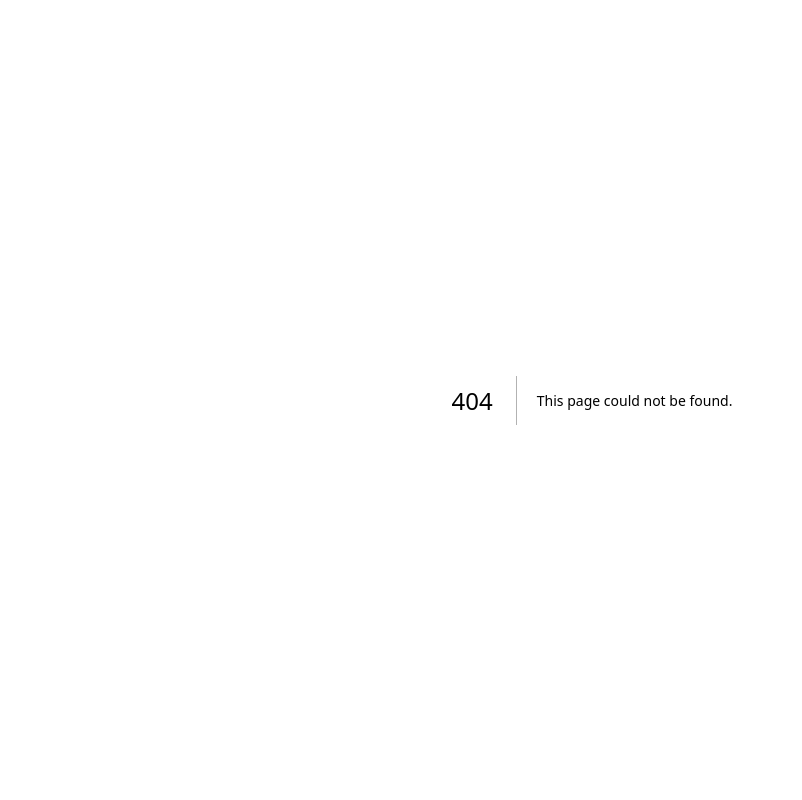
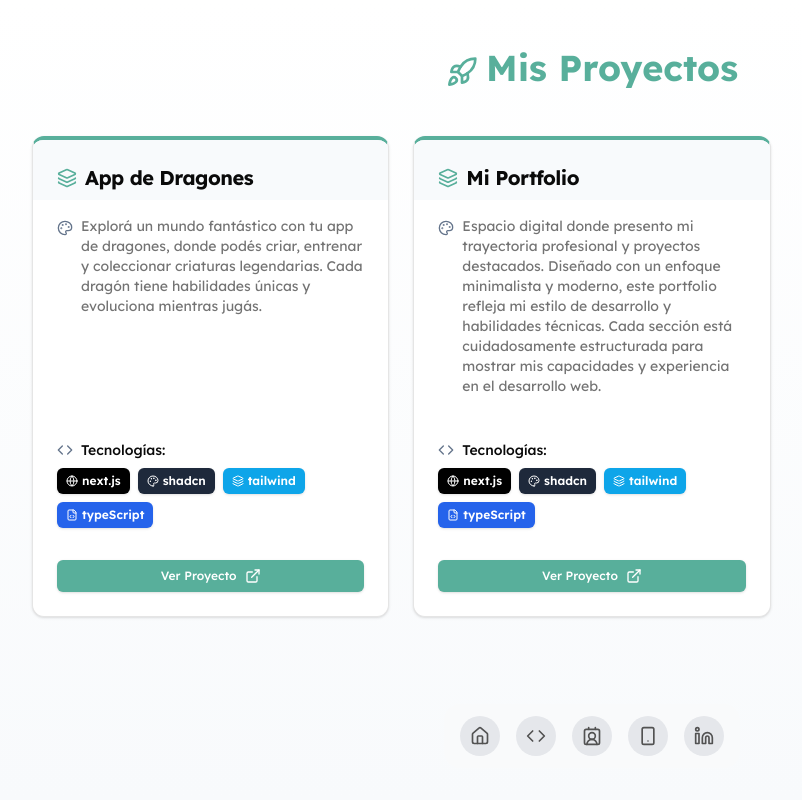
Before and after one commit to rafatreggia/myportfolio, a Next.js app in the folder frontend/: page /proyectos in a window 1280 px wide. Before the commit this address had no page. Shown: the top 800 px of the page, without its empty margins (48-850 px from the left). Built offline with nearby package versions, Linux system fonts and the light colour scheme.

Commit message:
muestra de mis proyectos

```diff
--- a/frontend/app/layout.js
+++ b/frontend/app/layout.js
@@ -3,39 +3,38 @@ import "./globals.css";
 import { Lexend } from "next/font/google";
 const inter = Inter({ subsets: ["latin"] });
 const lexend = Lexend({ subsets: ["latin"] });
-import { Toaster } from "@/components/ui/toaster"
+import { Toaster } from "@/components/ui/toaster";
 import Footer from "@/components/Footer";
-
+import Nav from "@/components/Nav";
 
 export const metadata = {
   title: "Rafa Treggia",
-  description: "Soy Rafael Treggia, un Desarrollador Fullstack, apasionado por crear soluciones creativas e innovadoras. En mi portfolio podrás ver algunos de mis proyectos más destacados. Siempre estoy abierto a nuevas oportunidades de trabajo y colaboraciones. ¡Hablemos y hagamos algo increíble juntos!",
+  description:
+    "Soy Rafael Treggia, un Desarrollador Fullstack, apasionado por crear soluciones creativas e innovadoras. En mi portfolio podrás ver algunos de mis proyectos más destacados. Siempre estoy abierto a nuevas oportunidades de trabajo y colaboraciones. ¡Hablemos y hagamos algo increíble juntos!",
   icons: {
     icon: [
       {
-        media: '(prefers-color-scheme: light)',
-        url: '/images/icon.jpg',
-        href: '/images/icon.jpg',
+        media: "(prefers-color-scheme: light)",
+        url: "/images/icon.jpg",
+        href: "/images/icon.jpg",
       },
       {
-        media: '(prefers-color-scheme: dark)',
-        url: '/images/icon.jpg',
-        href: '/images/icon.jpg',
+        media: "(prefers-color-scheme: dark)",
+        url: "/images/icon.jpg",
+        href: "/images/icon.jpg",
       },
     ],
   },
-
-
-
 };
 
 export default function RootLayout({ children }) {
   return (
     <html lang="en">
-      <body className={ `${lexend.className} overflow-x-hidden w-screen`}>{children}
-      <Toaster />
-      <Footer/>
-
+      <body className={`${lexend.className} overflow-x-hidden w-screen`}>
+        {children}
+        <Toaster />
+        <Nav />
+        <Footer />
       </body>
     </html>
   );
--- a/frontend/app/page.jsx
+++ b/frontend/app/page.jsx
@@ -14,7 +14,7 @@ export default function Home() {
 
       <Hero/>
       <Software/>
-      <Nav/>
+
       <Tecnologias/>
       <SobreMi/>
       <Formulario/>
--- /dev/null
+++ b/frontend/app/proyectos/page.jsx
@@ -0,0 +1,131 @@
+"use client";
+import {
+  Card,
+  CardContent,
+  CardDescription,
+  CardFooter,
+  CardHeader,
+  CardTitle,
+} from "@/components/ui/card";
+import { Badge } from "@/components/ui/badge";
+import { Button } from "@/components/ui/button";
+import {
+  ExternalLink,
+  Code,
+  Rocket,
+  Palette,
+  Layers,
+  FileCode,
+  Database,
+  Globe,
+} from "lucide-react";
+
+const Page = () => {
+  const proyectos = [
+    {
+      nombre: "App de Dragones",
+      descripcion:
+        "Explorá un mundo fantástico con tu app de dragones, donde podés criar, entrenar y coleccionar criaturas legendarias. Cada dragón tiene habilidades únicas y evoluciona mientras jugás.",
+      link: "https://appdragones.vercel.app/",
+      tecnologias: ["next.js", "shadcn", "tailwind", "typeScript"],
+    },
+    {
+      nombre: "Mi Portfolio",
+      descripcion:
+        "Espacio digital donde presento mi trayectoria profesional y proyectos destacados. Diseñado con un enfoque minimalista y moderno, este portfolio refleja mi estilo de desarrollo y habilidades técnicas. Cada sección está cuidadosamente estructurada para mostrar mis capacidades y experiencia en el desarrollo web.",
+      link: "https://rafatreggia.vercel.app/",
+      tecnologias: ["next.js", "shadcn", "tailwind", "typeScript"],
+    },
+    // Puedes agregar más proyectos aquí
+  ];
+
+  return (
+    <div className="w-full min-h-[100vh] px-10 xl:px-20 py-12 relative bg-gradient-to-b from-background to-slate-50 dark:from-background dark:to-slate-900/20">
+      <h1 className="text-center text-4xl font-bold mb-12 bg-[#58AF9B] text-transparent bg-clip-text">
+        <Rocket className="inline-block mr-2 h-8 w-8 text-[#58AF9B]" />
+        Mis Proyectos
+      </h1>
+
+      <div className="grid grid-cols-1 md:grid-cols-2 lg:grid-cols-3 gap-6">
+        {proyectos.map((proyecto, index) => (
+          <Card
+            key={index}
+            className="overflow-hidden transition-all hover:shadow-lg border-t-4 border-t-[#58AF9B] hover:scale-[1.02] duration-300"
+          >
+            <CardHeader className="pb-2 bg-slate-50 dark:bg-slate-900/50">
+              <CardTitle className="text-xl font-bold flex items-center gap-2">
+                <Layers className="h-5 w-5 text-[#58AF9B] " />
+                {proyecto.nombre}
+              </CardTitle>
+            </CardHeader>
+            <CardContent className="pt-4">
+              <div className="flex items-start mb-4">
+                <Palette className="h-4 w-4 text-slate-500 mr-2 mt-1 flex-shrink-0" />
+                <CardDescription className="text-sm min-h-[200px]">
+                  {proyecto.descripcion}
+                </CardDescription>
+              </div>
+              <div className="flex items-center gap-2 mt-6 mb-2">
+                <Code className="h-4 w-4 text-slate-500" />
+                <span className="text-sm font-medium">Tecnologías:</span>
+              </div>
+              <div className="flex flex-wrap gap-2 mt-2">
+                {proyecto.tecnologias.map((tech, techIndex) => {
+                  // Assign different colors based on technology
+                  let color = "";
+                  let icon = null;
+
+                  if (tech.toLowerCase().includes("next")) {
+                    color = "bg-black text-white dark:bg-white dark:text-black";
+                    icon = <Globe className="h-3 w-3" />;
+                  } else if (tech.toLowerCase().includes("shadcn")) {
+                    color = "bg-slate-800 text-white";
+                    icon = <Palette className="h-3 w-3" />;
+                  } else if (tech.toLowerCase().includes("tailwind")) {
+                    color = "bg-sky-500 text-white";
+                    icon = <Layers className="h-3 w-3" />;
+                  } else if (tech.toLowerCase().includes("typescript")) {
+                    color = "bg-blue-600 text-white";
+                    icon = <FileCode className="h-3 w-3" />;
+                  } else {
+                    color =
+                      "bg-purple-100 text-purple-800 dark:bg-purple-900 dark:text-purple-100";
+                    icon = <Database className="h-3 w-3" />;
+                  }
+
+                  return (
+                    <Badge
+                      key={techIndex}
+                      className={`px-2 py-1 ${color} flex items-center gap-1`}
+                    >
+                      {icon}
+                      {tech}
+                    </Badge>
+                  );
+                })}
+              </div>
+            </CardContent>
+            <CardFooter className="pt-2">
+              <Button
+                size="sm"
+                className="w-full bg-[#58AF9B] hover:bg-[#58AF9B]/70  text-white"
+                asChild
+              >
+                <a
+                  href={proyecto.link}
+                  target="_blank"
+                  rel="noopener noreferrer"
+                  className="flex items-center justify-center gap-2"
+                >
+                  Ver Proyecto <ExternalLink className="h-4 w-4" />
+                </a>
+              </Button>
+            </CardFooter>
+          </Card>
+        ))}
+      </div>
+    </div>
+  );
+};
+
+export default Page;
--- a/frontend/components/Nav.jsx
+++ b/frontend/components/Nav.jsx
@@ -56,8 +56,8 @@ const Nav = () => {
   ];
   return (
     <div className=" fixed bottom-4 left-1/2 z-50 flex -translate-x-1/2 transform items-center justify-center w-full  p-4 text-white  ">
-      <div className="flex items-center justify-center">
-        <Dock className="items-end pb-3">
+      <div className="flex items-center justify-center ">
+        <Dock className="items-end pb-3 ">
           {data.map((item, idx) => (
             <DockItem
               key={idx}
--- a/frontend/components/Tecnologias.jsx
+++ b/frontend/components/Tecnologias.jsx
@@ -302,6 +302,14 @@ const Tecnologias = () => {
           />
         </motion.div>
       </div>
+      <div className="w-full flex justify-center items-center">
+        <a
+          href="/proyectos"
+          className="text-[#58AF9B]/70 hover:text-[#58AF9B] text-[16px] text-center mt-5 w-full "
+        >
+          Conoce mas sobre mis Proyectos...
+        </a>
+      </div>
     </div>
   );
 };
--- /dev/null
+++ b/frontend/components/ui/badge.jsx
@@ -0,0 +1,34 @@
+import * as React from "react"
+import { cva } from "class-variance-authority";
+
+import { cn } from "@/lib/utils"
+
+const badgeVariants = cva(
+  "inline-flex items-center rounded-md border px-2.5 py-0.5 text-xs font-semibold transition-colors focus:outline-none focus:ring-2 focus:ring-ring focus:ring-offset-2",
+  {
+    variants: {
+      variant: {
+        default:
+          "border-transparent bg-primary text-primary-foreground shadow hover:bg-primary/80",
+        secondary:
+          "border-transparent bg-secondary text-secondary-foreground hover:bg-secondary/80",
+        destructive:
+          "border-transparent bg-destructive text-destructive-foreground shadow hover:bg-destructive/80",
+        outline: "text-foreground",
+      },
+    },
+    defaultVariants: {
+      variant: "default",
+    },
+  }
+)
+
+function Badge({
+  className,
+  variant,
+  ...props
+}) {
+  return (<div className={cn(badgeVariants({ variant }), className)} {...props} />);
+}
+
+export { Badge, badgeVariants }
--- /dev/null
+++ b/frontend/components/ui/card.jsx
@@ -0,0 +1,50 @@
+import * as React from "react"
+
+import { cn } from "@/lib/utils"
+
+const Card = React.forwardRef(({ className, ...props }, ref) => (
+  <div
+    ref={ref}
+    className={cn("rounded-xl border bg-card text-card-foreground shadow", className)}
+    {...props} />
+))
+Card.displayName = "Card"
+
+const CardHeader = React.forwardRef(({ className, ...props }, ref) => (
+  <div
+    ref={ref}
+    className={cn("flex flex-col space-y-1.5 p-6", className)}
+    {...props} />
+))
+CardHeader.displayName = "CardHeader"
+
+const CardTitle = React.forwardRef(({ className, ...props }, ref) => (
+  <div
+    ref={ref}
+    className={cn("font-semibold leading-none tracking-tight", className)}
+    {...props} />
+))
+CardTitle.displayName = "CardTitle"
+
+const CardDescription = React.forwardRef(({ className, ...props }, ref) => (
+  <div
+    ref={ref}
+    className={cn("text-sm text-muted-foreground", className)}
+    {...props} />
+))
+CardDescription.displayName = "CardDescription"
+
+const CardContent = React.forwardRef(({ className, ...props }, ref) => (
+  <div ref={ref} className={cn("p-6 pt-0", className)} {...props} />
+))
+CardContent.displayName = "CardContent"
+
+const CardFooter = React.forwardRef(({ className, ...props }, ref) => (
+  <div
+    ref={ref}
+    className={cn("flex items-center p-6 pt-0", className)}
+    {...props} />
+))
+CardFooter.displayName = "CardFooter"
+
+export { Card, CardHeader, CardFooter, CardTitle, CardDescription, CardContent }
--- a/frontend/package.json
+++ b/frontend/package.json
@@ -10,7 +10,7 @@
   },
   "dependencies": {
     "@radix-ui/react-label": "^2.1.2",
-    "@radix-ui/react-slot": "^1.1.2",
+    "@radix-ui/react-slot": "^1.2.0",
     "@radix-ui/react-toast": "^1.2.6",
     "class-variance-authority": "^0.7.1",
     "clsx": "^2.1.1",
```
Also changed, not shown: 1 other file (tests, documents, lock files or other folders).
